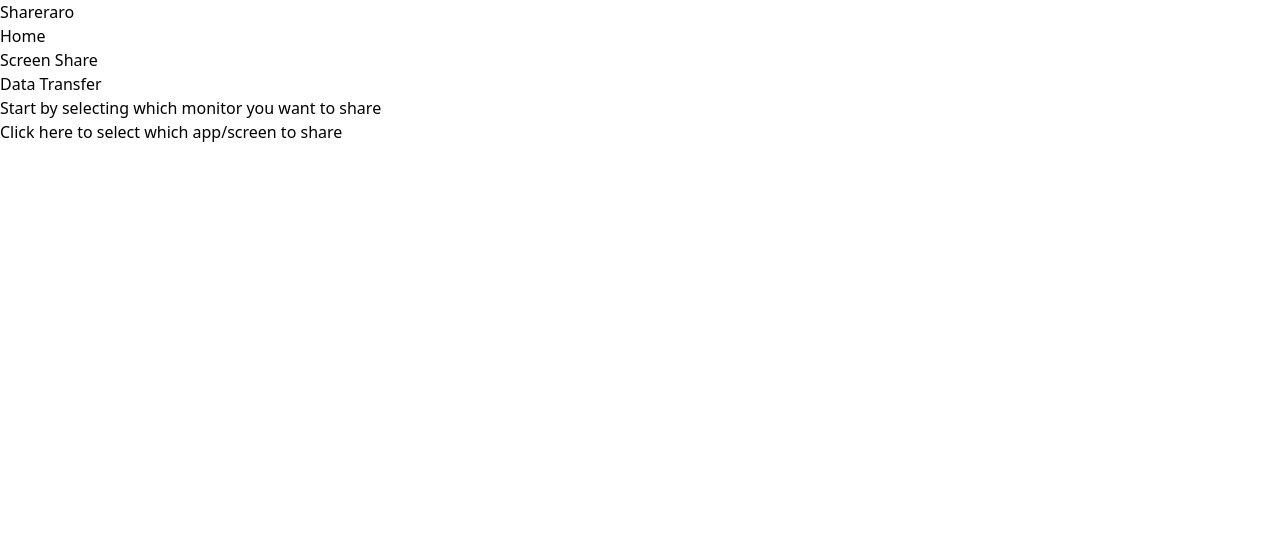
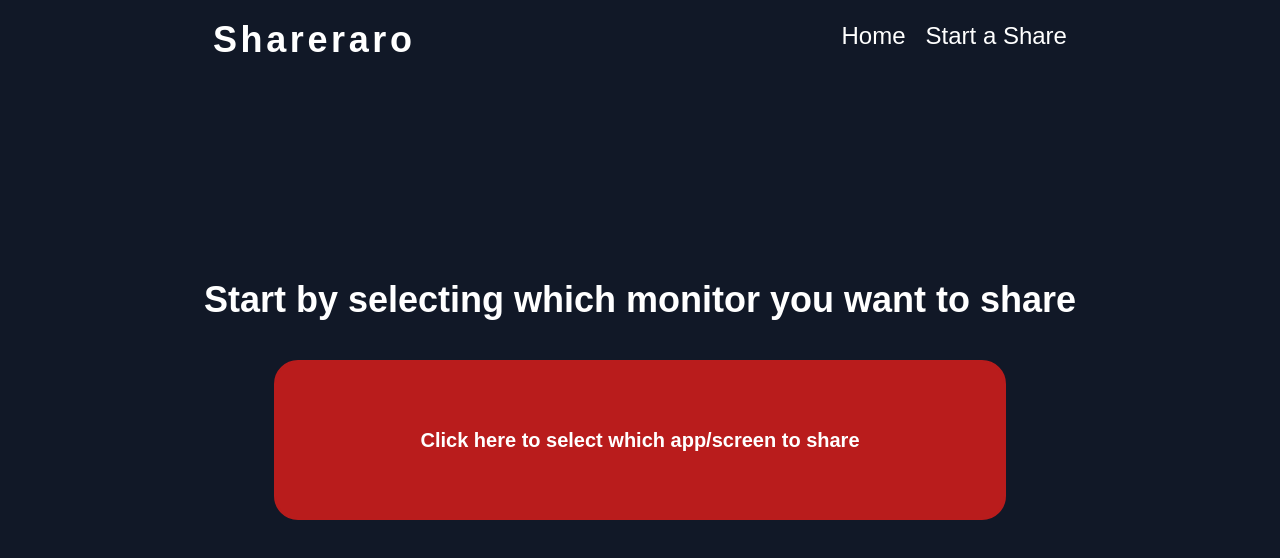
Before and after one commit to moahmmed199898/Shareraro, a React (Create React App) app: page /call in a window 1280 px wide. Shown: the top 558 px of the page. Built offline with nearby package versions, Linux system fonts and the light colour scheme; no server answers.

Commit message:
redesign!

```diff
--- a/src/App.tsx
+++ b/src/App.tsx
@@ -31,7 +31,6 @@
 	render():JSX.Element {
 		return (
 				<Router>
-					<div id="background"></div>
 					<Switch>
 						<Route exact path="/" component={IndexPage} />
 						<Route exact path="/call" component={CallPage} />
--- /dev/null
+++ b/src/components/Buttons/Button.tsx
@@ -0,0 +1,18 @@
+import React, { HTMLAttributes } from 'react';
+import { Link } from 'react-router-dom';
+
+type Props = HTMLAttributes<HTMLButtonElement> & {
+    href?: string,
+}
+export default class Button extends React.Component<Props> {
+
+    render() {
+        return (
+            <Link to={this.props.href} className="w-full">
+                <button className={`bg-red-700 border-2 border-red-700 text-white cursor-pointer ${this.props.className}`}
+                onClick={this.props.onClick}
+                >{this.props.children}</button>
+            </Link>
+        );
+    }
+}
--- a/src/components/NavBar/Nav.tsx
+++ b/src/components/NavBar/Nav.tsx
@@ -6,12 +6,11 @@
     render():JSX.Element {
 
         return (
-            <nav id="nav">
-            <h1><Link to="/">Shareraro</Link></h1>
-            <ul>
-                <li><Link to="/">Home</Link></li>
-                <li><Link to="/call">Screen Share</Link></li>
-                <li>Data Transfer</li>
+            <nav className="flex justify-around mt-5 absolute w-screen text-white">
+            <h1 className="font-bold text-4xl cursor-pointer tracking-widest"><Link to="/">Shareraro</Link></h1>
+            <ul className="flex gap-5 text-2xl">
+                <li className="cursor-pointer"><Link to="/">Home</Link></li>
+                <li className="cursor-pointer hover:text-green-600 transition-all"><Link to="/call">Start a Share</Link></li>
             </ul>
         </nav>
 
--- a/src/index.css
+++ b/src/index.css
@@ -1,3 +1,9 @@
 @tailwind base;
 @tailwind components;
 @tailwind utilities;
+
+@import url('https://fonts.googleapis.com/css2?family=Poppins:wght@400;700&display=swap');
+
+* {
+    font-family: 'Poppins', sans-serif;
+}
--- a/src/pages/CallPage/CallPage.tsx
+++ b/src/pages/CallPage/CallPage.tsx
@@ -1,21 +1,21 @@
 import React from "react";
 import { FontAwesomeIcon } from "@fortawesome/react-fontawesome";
-import {faCheck} from "@fortawesome/free-solid-svg-icons"
+import { faCheck } from "@fortawesome/free-solid-svg-icons"
 import Nav from "../../components/NavBar/Nav";
 import Stream from "../../components/Stream/Stream";
-import Caller from "../../Services/PC/VideoCall/Caller";
 import ScreenSharer from "../../Services/ScreenSharer";
 import Signaling from "../../Services/Signaling";
+import Button from "../../components/Buttons/Button";
 
 type Props = unknown
 type State = {
-    stream:MediaStream,
-    callID:string,
-    copied:boolean
+    stream: MediaStream,
+    callID: string,
+    copied: boolean
 }
 export default class CallPage extends React.Component<Props, State> {
     private screenSharer = new ScreenSharer();
-    constructor(props:Props) {
+    constructor(props: Props) {
         super(props);
         this.state = {
             stream: null,
@@ -33,7 +33,7 @@
         const signaling = new Signaling();
         const id = await signaling.signalCall(mediaStream);
         this.setState({
-            stream:mediaStream,
+            stream: mediaStream,
             callID: id
         })
     }
@@ -41,32 +41,33 @@
     private async onCopyClickHandler() {
         const permissionName = "clipboard-write" as PermissionName;
         const clipBoard = await navigator.permissions.query({ name: permissionName });
-        if(clipBoard.state == "granted") {
+        if (clipBoard.state == "granted") {
             await navigator.clipboard.writeText(`${window.location.protocol}//${window.location.host}/answer?${this.state.callID}`);
             this.setState({
-                copied:true
+                copied: true
             })
         } else {
             console.log("no permission")
         }
     }
 
-    componentWillUnmount():void {
+    componentWillUnmount(): void {
         this.screenSharer.stop();
     }
 
-    render():JSX.Element {
+    render(): JSX.Element {
 
-        if(this.state.stream == null ) {
+        if (this.state.stream == null) {
             return (
                 <>
                     <Nav />
-                    <div id="callPage_pre">
+                    <div className="h-screen grid bg-gray-900 text-white items-center text-center">
                         <div>
-                        <h1>Start by selecting which monitor you want to share</h1>
-                        <button
-                            onClick={this.onClickHandler.bind(this)}>Click here to select which app/screen to share
-                        </button>
+                            <h1 className="text-4xl font-bold mb-10">Start by selecting which monitor you want to share</h1>
+                            <Button
+                                className="py-16 px-36 rounded-3xl font-bold text-xl transform hover:scale-125 transition-all duration-500 hover:bg-green-600 border-0"
+                                onClick={this.onClickHandler.bind(this)}>Click here to select which app/screen to share
+                            </Button>
                         </div>
                     </div>
                 </>
@@ -74,23 +75,29 @@
         }
 
         return (
-            <div id="callPage_post">
-                    <Nav />
+            <div className="h-screen grid bg-gray-900 text-white">
+                <Nav />
+                <div className="grid justify-center items-center text-center">
                     <div>
-                        <Stream className="stream" mediaStream={this.state.stream}></Stream>
+                        <Stream className="w-5/12 block m-auto" mediaStream={this.state.stream}></Stream>
                         <div className="info">
-                            <h1>Send this link to your friends:</h1>
-                                <div className="link" onClick={this.onCopyClickHandler.bind(this)}>
+
+                            <h1 className="text-4xl font-bold tracking-widest mt-8">Send this link to your friends:</h1>
+
+                            <div className={this.state.copied ? "bg-green-800" : null}>
+                                <div className="inline" onClick={this.onCopyClickHandler.bind(this)}>
                                     {`${window.location.protocol}//${window.location.host}/answer?${this.state.callID}`}
                                 </div>
-                            <button
-                            className={this.state.copied? 'copyButton copied' : 'copyButton'}
-                            onClick={this.onCopyClickHandler.bind(this)}>
-                                {this.state.copied? <FontAwesomeIcon icon={faCheck} className="check"/> : null }
-                                {this.state.copied? "copied" : "copy" }
-                            </button>
+                                <Button
+                                    className={`mx-5 py-2 px-10 my-5 rounded-full border-0 ${this.state.copied ? "bg-green-800" : null}`}
+                                    onClick={this.onCopyClickHandler.bind(this)}>
+                                    {this.state.copied ? <FontAwesomeIcon icon={faCheck} className="check" /> : null}
+                                    {this.state.copied ? "copied" : "copy"}
+                                </Button>
+                            </div>
                         </div>
                     </div>
+                </div>
             </div>
         )
     }
--- a/src/pages/IndexPage/IndexPage.tsx
+++ b/src/pages/IndexPage/IndexPage.tsx
@@ -1,59 +1,25 @@
 import React from "react";
-import { FontAwesomeIcon } from '@fortawesome/react-fontawesome'
-import {faAngleDoubleDown, faLink, faDesktop, faDatabase, } from "@fortawesome/free-solid-svg-icons"
-import Section from "../../components/Sections/Section";
+import Button from "../../components/Buttons/Button";
 import Nav from "../../components/NavBar/Nav";
 export default class IndexPage extends React.Component {
 
-    render():JSX.Element {
+    render(): JSX.Element {
         return (
-            <div className="IndexPage">
+            <div className="h-screen grid bg-gray-900 text-white">
+                <Nav />
+                <section className="text-center m-auto grid gap-10">
+                    <h1 className="font-bold text-8xl tracking-widest text-red-600">Shareraro</h1>
+                    <div id="hook" className="text-4xl">
+                        <span className="">An easy way to </span>
+                        <span className="font-bold text-green-600">Share Your Screen </span>
+                        <span>using </span>
+                        <span className="text-blue-500 font-bold">WebRTC </span>
+                    </div>
+                    <Button href="/call" className="text-3xl my-5 py-5 px-10 rounded-full">Start Sharing Now!</Button>
 
-                <Nav />
-                <section id="start">
-                    <h1>Shareraro</h1>
-                    <div id="hook">
-                        <span>An easy way to </span>
-                        <span id="screenShare">Share Your Screen</span>
-                        <span> and</span>
-                        <span id="transferFiles"> Transfer Files</span>
-                    </div>
-                    <FontAwesomeIcon id="downArrows" icon={faAngleDoubleDown}></FontAwesomeIcon>
+
                 </section>
 
-
-                <Section title="Peer Connection" icon={faLink} id="peerConnection">
-                    We are using WebRTC technology to establish a real time peer  connection
-                    so you don&apos;t have to worry about our servers being slow or go down. Just
-                    enjoy your connection.
-                </Section>
-
-
-                <Section title="Screen Share" icon={faDesktop} id="screenShare">
-                Since we are using a peer connection you can
-                 hare your screen at the highest quality possible.
-                 You are only limited by your internet connection.
-                </Section>
-
-                <Section title="Data Transfer" icon={faDatabase} id="dataTransfer">
-                Since we are using a peer connection you can
-                 hare your screen at the highest quality possible.
-                 You are only limited by your internet connection.
-                </Section>
-
-
-
-
-
-
-
-
-                {/* <Link className={"link"} to={"/call"}>
-                    <button className={"call"}>Call</button>
-                </Link>
-                <Link className={"link"} to={"/answer"}>
-                    <button className={"answer"}>answer</button>
-                </Link> */}
             </div>
         )
     }
--- a/tailwind.config.js
+++ b/tailwind.config.js
@@ -1,9 +1,15 @@
+const colors = require('tailwindcss/colors')
 module.exports = {
   content: [
     "./src/**/*.{js,jsx,ts,tsx}",
   ],
   theme: {
-    extend: {},
+    colors: {
+      ...colors,
+
+    },
+    extend: {
+    },
   },
   plugins: [],
 }
```
Also changed, not shown: src/pages/answerPage/AnswerPage.tsx (+26 -36 lines), .eslintrc.json (deleted).
